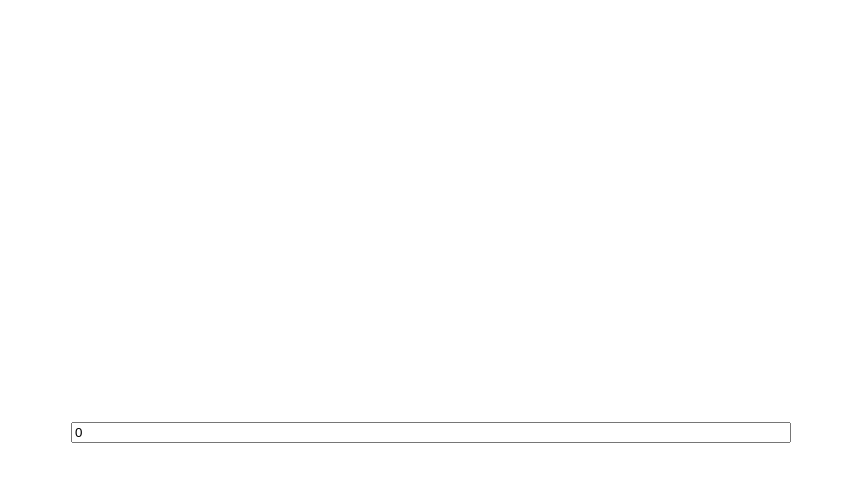
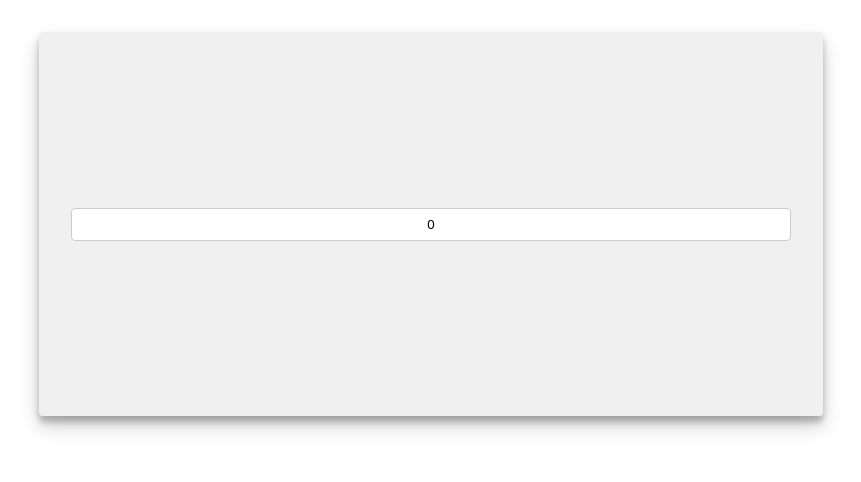
Before and after one commit to whiterook6/blender-input-js, a website with bundled scripts: page src/index.html in a window 1280 px wide. Shown: the whole page, without its empty margins (209-1070 px from the left). Built offline with nearby package versions, Linux system fonts and the light colour scheme; files whose address does not match are found by name.

Commit message:
styling and control finesse. Works much better now.

```diff
--- a/src/index.html
+++ b/src/index.html
@@ -2,12 +2,12 @@
 <html>
 <head>
   <title>Number Drag Input</title>
-  <link rel="stylesheet" type="text/css" href="dist/style.css">
+  <link rel="stylesheet" type="text/css" href="./style.css">
 </head>
 <body></body>
   <div class="container">
-    <input id="input" type="number" value="0" min="0" max="100">
+    <input id="input" type="text" value="0" />
     <div id="output"></div>
   </div>
-  <script src="dist/index.js"></script>
+  <script src="./index.js"></script>
 </html>
--- a/src/index.ts
+++ b/src/index.ts
@@ -1,16 +1,16 @@
 const input = document.getElementById('input') as HTMLInputElement;
 let isDragging = false;
 
-input.addEventListener('mousedown', () => {
-  let startX = input.offsetLeft;
-  let startValue = parseInt(input.value);
+input.addEventListener('mousedown', (event: MouseEvent) => {
+  let startX: number = event.clientX;
+  let startValue: number = parseFloat(input.value) || 0;
   isDragging = true;
 
 
   const onMouseMove = (event: MouseEvent) => {
     if (isDragging) {
       const diff = (event.clientX - startX) / 10;
-      input.value = diff.toString() + startValue;
+      input.value = (diff + startValue).toFixed(2);
     }
   }
 
--- a/src/style.css
+++ b/src/style.css
@@ -1,13 +1,34 @@
+html, body {
+  margin: 0;
+  padding: 0;
+  font-family: 'Roboto', sans-serif;
+}
+
+body {
+  background: white;
+}
+
 .container {
   display: flex;
+  border-radius: 4px;
   justify-content: center;
   align-items: center;
-  height: 100vh;
+  height: 40vh;
   width: 720px;
   margin: 32px auto;
+  padding: 32px;
+  background: #f0f0f0;
+  box-shadow: 0 10px 20px rgba(0,0,0,0.19), 0 6px 6px rgba(0,0,0,0.23);
 }
 
-input {
+#input {
   width: 100%;
   display: block;
+  padding: 8px;
+  background: white;
+  border-radius: 4px;
+  text-align: center;
+  border: 1px solid #ccc;
+  cursor: ew-resize;
+  user-select: none;
 }
```
